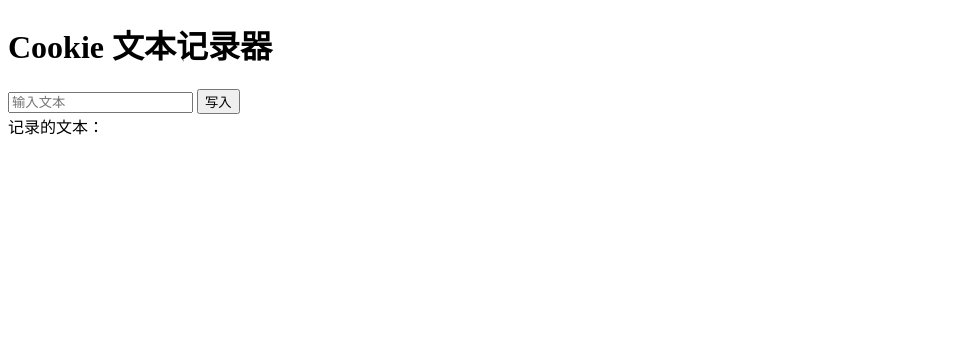
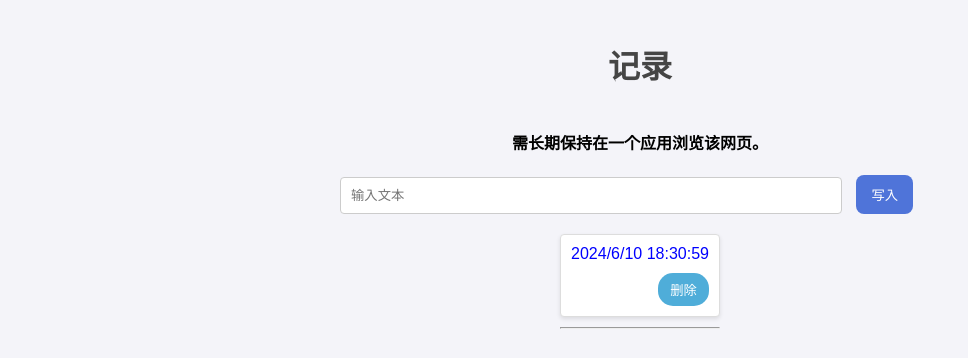
Before and after one commit to benned904/cookie, a plain HTML site: page index.html in a window 1280 px wide. Both pictures are taken after a click on the button "写入". Shown: the whole page, without its empty margins (0-968 px from the left). Drawn offline with Linux system fonts and the light colour scheme.

Commit message:
Update index.html

```diff
--- a/index.html
+++ b/index.html
@@ -3,43 +3,166 @@
 <head>
     <meta charset="UTF-8">
     <meta name="viewport" content="width=device-width, initial-scale=1.0">
-    <title>Cookie 文本记录器</title>
+    <title>文本记录</title>
+    <style>
+        body {
+            display: flex;
+            flex-direction: column;
+            align-items: center;
+            font-family: Arial, sans-serif;
+            background-color: #f4f4f9;
+            margin: 0;
+            padding: 20px;
+        }
+        input:focus {
+            border-color: #66afe9;
+            outline: 0;
+            -webkit-box-shadow: inset 0 1px 1px rgba(0, 0, 0, .075), 0 0 8px rgba(102, 175, 233, .6);
+            box-shadow: inset 0 1px 1px rgba(0, 0, 0, .075), 0 0 8px rgba(102, 175, 233, .6);
+        }
+        .box {
+            margin: 0 auto;
+            max-width: 600px;
+            width: 100%;
+        }
+        .time {
+            color: blue;
+        }
+
+        h1 {
+            text-align: center;
+            color: #454545;
+        }
+
+        input[type="text"] {
+            width: calc(100% - 120px);
+            max-width: 600px;
+            padding: 10px;
+            margin-right: 10px;
+            margin-bottom: 20px;
+            border: 1px solid #ccc;
+            border-radius: 4px;
+        }
+
+        button {
+            padding: 10px 15px;
+            background-color: #4f74d9;
+            border: none;
+            color: white;
+            border-radius: 8px;
+            cursor: pointer;
+        }
+
+        .recorded-text {
+            display: flex;
+            flex-direction: column;
+            align-items: flex-start;
+            overflow-wrap: break-word;
+            word-break: break-all;
+            white-space: pre-wrap;
+            background-color: #fff;
+            border: 1px solid #ddd;
+            border-radius: 4px;
+            padding: 10px;
+            margin-bottom: 10px;
+            box-shadow: 0 2px 4px rgba(0, 0, 0, 0.1);
+        }
+
+        .recorded-text div {
+            margin-bottom: 5px;
+        }
+
+        .recorded-text button {
+            padding: 7px 12px;
+            border-radius: 15px;
+            background-color: #4fadd9;
+            margin-left: auto;
+        }
+    </style>
 </head>
 <body>
-    <h1>Cookie 文本记录器</h1>
+    <h1>记录</h1>
+    <h4>需长期保持在一个应用浏览该网页。</h4>
+    <div class="box">
+        <input type="text" id="textInput" placeholder="输入文本">
+        <button onclick="writeCookie()">写入</button>
+    </div>
 
-    <!-- 输入框 -->
-    <input type="text" id="textInput" placeholder="输入文本">
-    <button onclick="writeCookie()">写入</button>
-
-    <!-- 显示文本 -->
     <div id="display"></div>
-
     <script>
         // 写入 cookie
         function writeCookie() {
             var text = document.getElementById("textInput").value;
-            document.cookie = "recordedText=" + encodeURIComponent(text);
-            displayText();
+            var recordedTexts = getRecordedTexts();
+            var recordedTime = new Date().toLocaleString('zh-CN', {timeZone: 'Asia/Shanghai'});
+            recordedTexts.push({text: text, time: recordedTime});
+            document.cookie = "recordedTexts=" + encodeURIComponent(JSON.stringify(recordedTexts));
+            displayTexts();
+        }
+
+        // 获取已记录的文本
+        function getRecordedTexts() {
+            var cookies = document.cookie.split("; ");
+            var recordedTexts = [];
+            for (var i = 0; i < cookies.length; i++) {
+                var cookie = cookies[i].split("=");
+                if (cookie[0] === "recordedTexts") {
+                    recordedTexts = JSON.parse(decodeURIComponent(cookie[1]));
+                    break;
+                }
+            }
+            return recordedTexts;
+        }
+
+        // 删除指定文本
+        function deleteText(index) {
+            var recordedTexts = getRecordedTexts();
+            recordedTexts.splice(index, 1);
+            document.cookie = "recordedTexts=" + encodeURIComponent(JSON.stringify(recordedTexts));
+            displayTexts();
         }
 
         // 显示文本
-        function displayText() {
-            var cookies = document.cookie.split("; ");
-            var recordedText = "";
-            for (var i = 0; i < cookies.length; i++) {
-                var cookie = cookies[i].split("=");
-                if (cookie[0] === "recordedText") {
-                    recordedText = decodeURIComponent(cookie[1]);
-                    break;
-                }
+        function displayTexts() {
+            var recordedTexts = getRecordedTexts();
+            var displayDiv = document.getElementById("display");
+            displayDiv.innerHTML = ""; // 清空之前的内容
+
+            for (var i = 0; i < recordedTexts.length; i++) {
+                var recordedText = recordedTexts[i].text;
+                var recordedTime = recordedTexts[i].time;
+                var textContainer = document.createElement("div");
+                textContainer.className = "recorded-text";
+
+                // 添加时间
+                var timeDiv = document.createElement("div");
+                timeDiv.className = "time";
+                timeDiv.textContent = recordedTime;
+                textContainer.appendChild(timeDiv);
+
+                // 添加文本
+                var textDiv = document.createElement("div");
+                textDiv.textContent =  recordedText;
+                textContainer.appendChild(textDiv);
+
+                // 添加删除按钮
+                var deleteButton = document.createElement("button");
+                deleteButton.textContent = "删除";
+                deleteButton.onclick = (function(index) {
+                    return function() {
+                        deleteText(index);
+                    };
+                })(i); // 使用立即执行函数传递索引
+                textContainer.appendChild(deleteButton);
+
+                displayDiv.appendChild(textContainer);
+                displayDiv.appendChild(document.createElement("hr")); // 添加水平线
             }
-            document.getElementById("display").textContent = "记录的文本：" + recordedText;
         }
 
         // 页面加载时显示已记录的文本
         window.onload = function() {
-            displayText();
+            displayTexts();
         };
     </script>
 </body>
```
